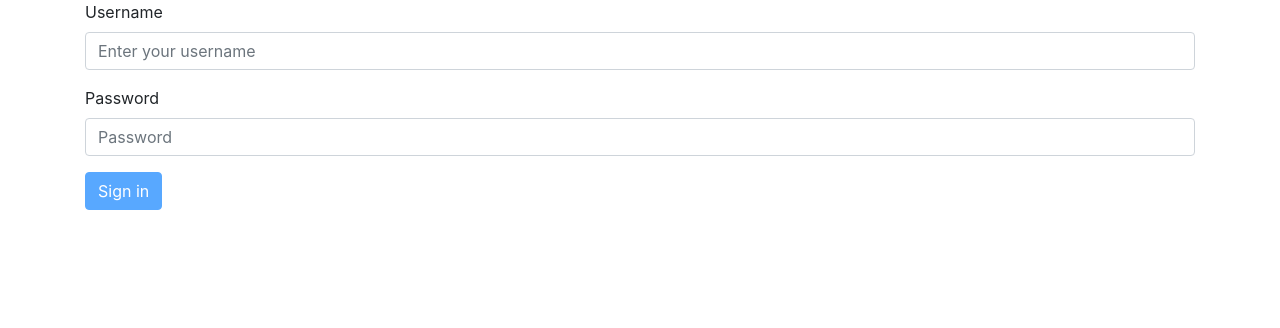
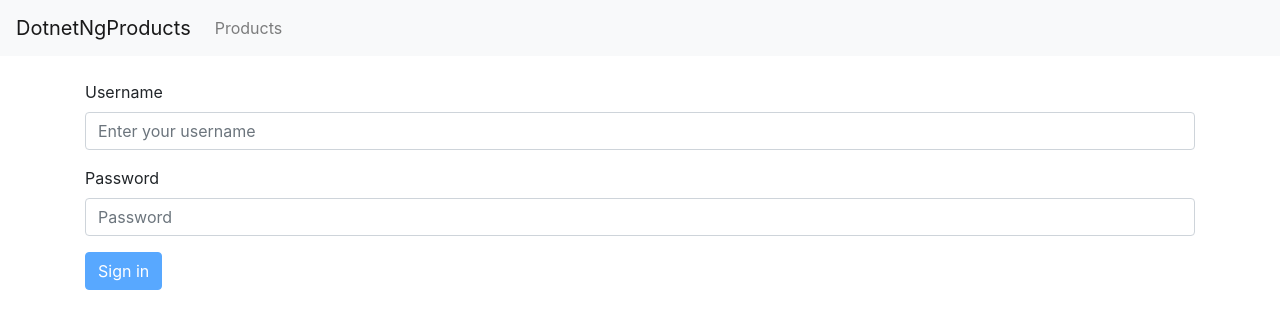
Before and after one commit to luishenriquepp/dotnet-ng-products, an Angular app in the folder DotnetNgProducts.Api/ClientApp/: page /login in a window 1280 px wide. Shown: the top 328 px of the page. Built offline with nearby package versions, Linux system fonts and the light colour scheme.

Commit message:
Add navbar into client app

```diff
--- a/DotnetNgProducts.Api/ClientApp/src/app/app.component.html
+++ b/DotnetNgProducts.Api/ClientApp/src/app/app.component.html
@@ -1,4 +1,5 @@
 <body>
+	<app-navbar></app-navbar>
 	<div class="container">
 		<router-outlet></router-outlet>
 	</div>
--- a/DotnetNgProducts.Api/ClientApp/src/app/app.module.ts
+++ b/DotnetNgProducts.Api/ClientApp/src/app/app.module.ts
@@ -5,11 +5,12 @@ import { HttpClientModule } from '@angular/common/http'
 import { AppRoutingModule } from './app-routing-module'
 
 import { AppComponent } from './app.component'
+import { NavbarComponent } from './navbar/navbar.component'
 import { LoginModule } from './login/login.module'
 import { ProductsModule } from './products/products.module'
 
 @NgModule({
-	declarations: [AppComponent],
+	declarations: [AppComponent, NavbarComponent],
 	imports: [
 		BrowserModule.withServerTransition({ appId: 'ng-cli-universal' }),
 		AppRoutingModule,
--- /dev/null
+++ b/DotnetNgProducts.Api/ClientApp/src/app/navbar/navbar.component.html
@@ -0,0 +1,23 @@
+<div class="mb-4">
+	<nav class="navbar navbar-expand-lg navbar-light bg-light">
+		<a class="navbar-brand" href="#">DotnetNgProducts</a>
+		<button
+			class="navbar-toggler"
+			type="button"
+			data-toggle="collapse"
+			data-target="#navbarNavAltMarkup"
+			aria-controls="navbarNavAltMarkup"
+			aria-expanded="false"
+			aria-label="Toggle navigation"
+		>
+			<span class="navbar-toggler-icon"></span>
+		</button>
+		<div class="collapse navbar-collapse" id="navbarNav">
+			<ul class="navbar-nav">
+				<li class="nav-item">
+					<a class="nav-link" href="#">Products</a>
+				</li>
+			</ul>
+		</div>
+	</nav>
+</div>
--- /dev/null
+++ b/DotnetNgProducts.Api/ClientApp/src/app/navbar/navbar.component.ts
@@ -0,0 +1,9 @@
+import { ChangeDetectionStrategy, Component } from '@angular/core'
+
+@Component({
+	selector: 'app-navbar',
+	templateUrl: './navbar.component.html',
+	styleUrls: ['./navbar.component.css'],
+	changeDetection: ChangeDetectionStrategy.OnPush,
+})
+export class NavbarComponent {}
```
Also changed, not shown: DotnetNgProducts.Api/ClientApp/src/app/navbar/navbar.component.css (added), 1 other file (tests, documents, lock files or other folders).
